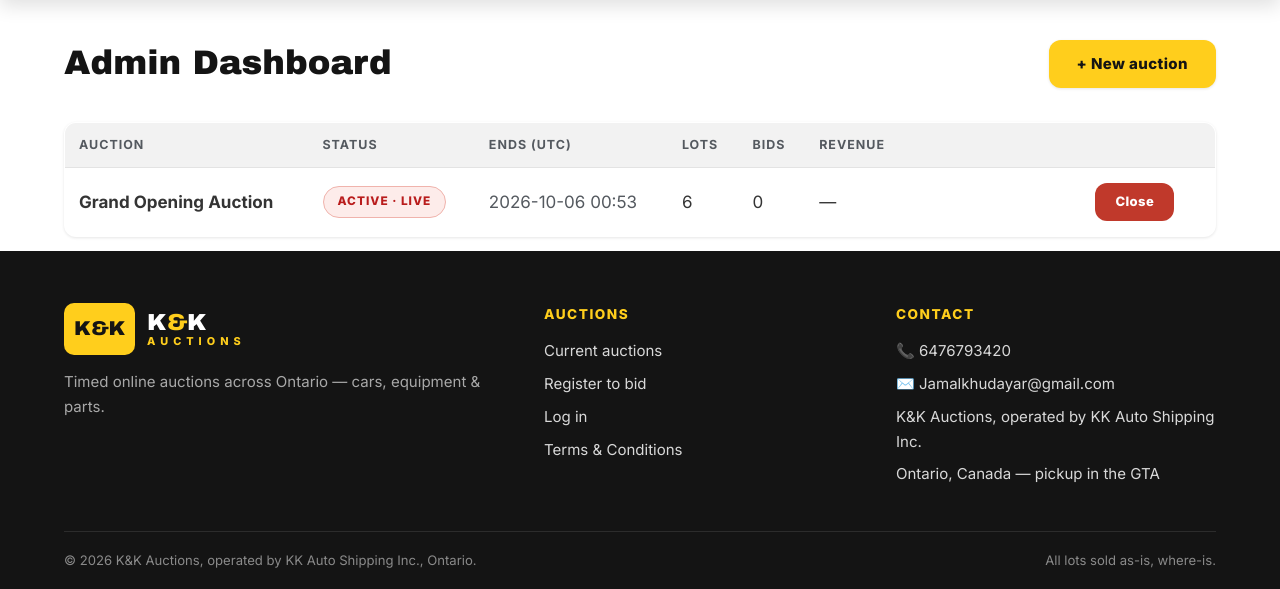
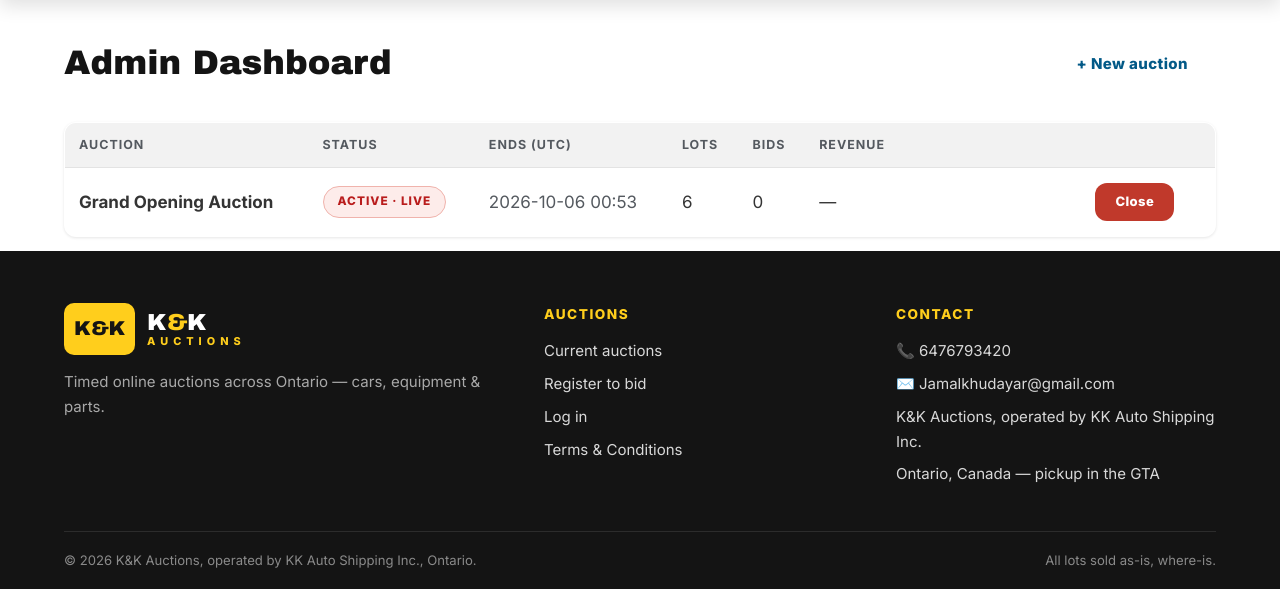
Before and after one commit to jamalkhudayar-glitch/kk-auctions, a Flask app: page /admin in a window 1280 px wide. Shown: the part 118-707 px from the top of the page. Run offline with Flask 3, Linux system fonts and the light colour scheme; the visitor is signed in with stand-in values (Sample User, id 1); data comes from the database, SQL or seed files in the repository; data that the repository does not hold is empty.

Commit message:
Bryan's corporate look: white/blue theme, scrap-buying content removed

```diff
--- a/templates/admin/dashboard.html
+++ b/templates/admin/dashboard.html
@@ -4,7 +4,7 @@
 
 <div class="admin-head">
   <h1>Admin Dashboard</h1>
-  <a class="btn btn-gold" href="{{ url_for('admin_auction_new') }}">+ New auction</a>
+  <a class="btn btn-brand" href="{{ url_for('admin_auction_new') }}">+ New auction</a>
 </div>
 
 <table class="bids admin-table">
```
